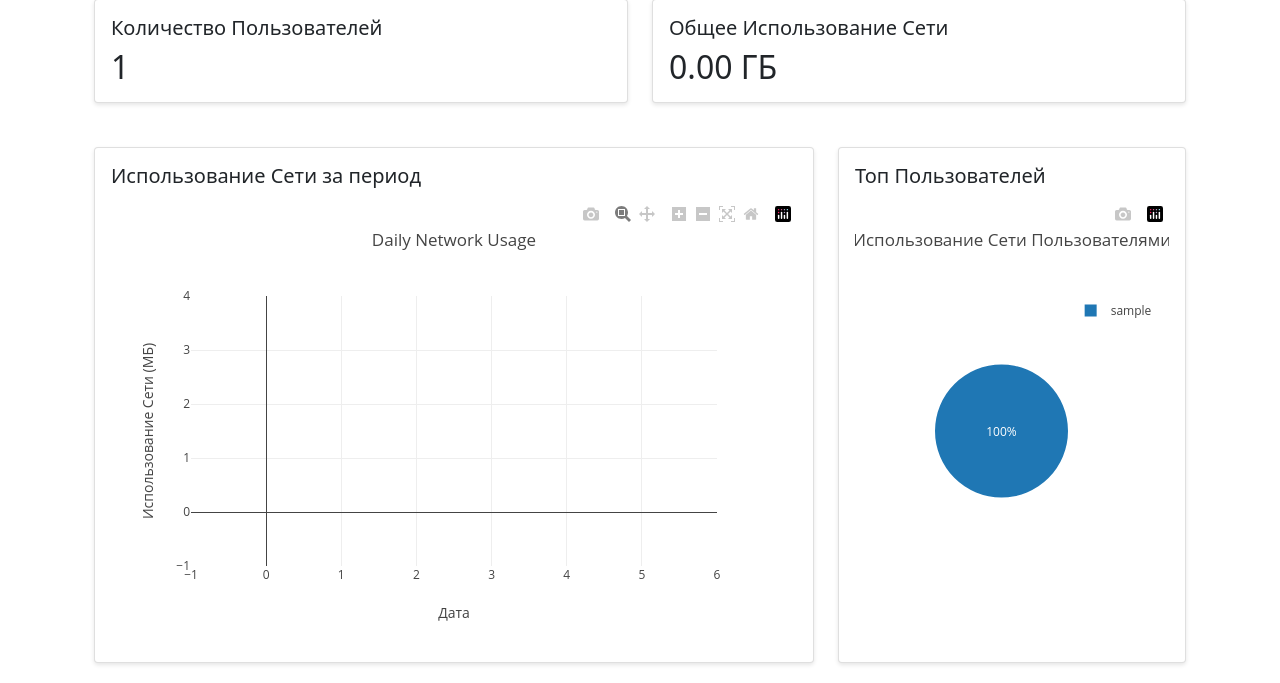
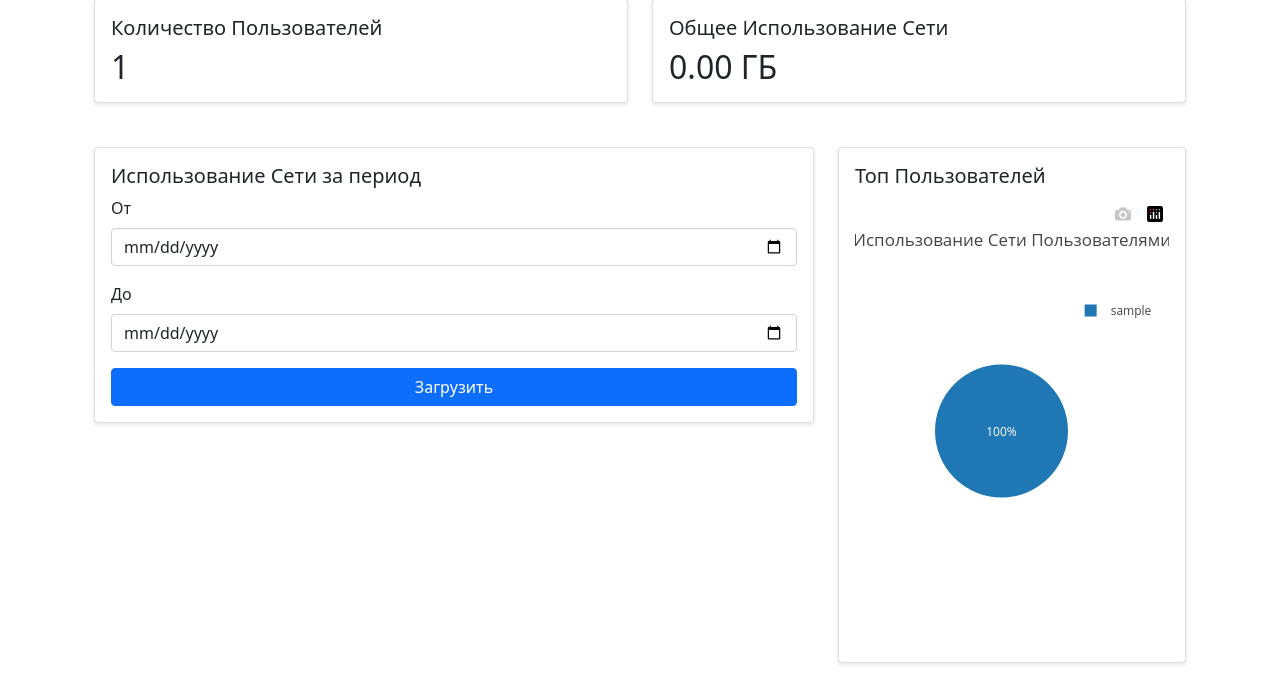
Before and after one commit to FranChesK0/tmp-netusage-as, a Flask app: page /admin/dashboard in a window 1280 px wide. Shown: the part 161-844 px from the top of the page. Run offline with Flask 3, Linux system fonts and the light colour scheme; a user stored in the database is signed in; tables that the repository leaves empty hold one stand-in row (values such as "Sample post"); some libraries are stand-ins or nearby versions.

Commit message:
add date form

```diff
--- a/app/admin/forms.py
+++ b/app/admin/forms.py
@@ -1,5 +1,5 @@
 from flask_wtf import FlaskForm
-from wtforms import BooleanField, PasswordField, StringField, SubmitField
+from wtforms import BooleanField, DateField, PasswordField, StringField, SubmitField
 from wtforms.validators import DataRequired, Email, ValidationError
 
 from app.models import User
@@ -21,3 +21,9 @@ class UserForm(FlaskForm):
         user = User.query.filter_by(email=field.data).first()
         if user is not None:
             raise ValidationError("Используйте другой адрес почты.")
+
+
+class DateForm(FlaskForm):
+    start = DateField("От", validators=[DataRequired()])
+    end = DateField("До", validators=[DataRequired()])
+    submit = SubmitField("Загрузить")
--- a/app/admin/routes.py
+++ b/app/admin/routes.py
@@ -1,5 +1,5 @@
 import json
-from datetime import datetime, timedelta
+from datetime import datetime, time
 from functools import wraps
 
 from flask import flash, jsonify, redirect, render_template, request, url_for
@@ -7,7 +7,7 @@ from flask_login import current_user, login_required
 
 from app import db
 from app.admin import bp
-from app.admin.forms import UserForm
+from app.admin.forms import DateForm, UserForm
 from app.models import UsageRecord, User
 
 
@@ -22,38 +22,55 @@ def admin_required(f):
     return decorated_function
 
 
-@bp.route("/dashboard")
+@bp.route("/dashboard", methods=["GET", "POST"])
 @login_required
 @admin_required
 def dashboard():
+    form = DateForm()
     total_users = User.query.count()
     total_usage = db.session.query(db.func.sum(UsageRecord.data_used)).scalar() or 0
 
-    # Get usage data for the graph
-    end_date = datetime.now()
-    start_date = end_date - timedelta(days=30)
+    if form.validate_on_submit():
+        # Get usage data for the graph
+        # end_date = datetime.now()
+        # start_date = end_date - timedelta(days=30)
+        start_date = datetime.combine(form.start.data, time())
+        end_date = datetime.combine(form.end.data, time())
 
-    usage_data = (
-        db.session.query(
-            db.func.date(UsageRecord.timestamp).label("date"),
-            db.func.sum(UsageRecord.data_used).label("total_data"),
+        usage_data = (
+            db.session.query(
+                db.func.date(UsageRecord.timestamp).label("date"),
+                db.func.sum(UsageRecord.data_used).label("total_data"),
+            )
+            .filter(
+                UsageRecord.timestamp >= start_date, UsageRecord.timestamp <= end_date
+            )
+            .group_by(db.func.date(UsageRecord.timestamp))
+            .order_by("date")
+            .all()
         )
-        .filter(UsageRecord.timestamp >= start_date, UsageRecord.timestamp <= end_date)
-        .group_by(db.func.date(UsageRecord.timestamp))
-        .order_by("date")
-        .all()
-    )
 
-    dates = [str(record.date) for record in usage_data]
-    values = [float(record.total_data) for record in usage_data]
+        dates = [str(record.date) for record in usage_data]
+        values = [float(record.total_data) for record in usage_data]
+
+        return render_template(
+            "admin/dashboard.html",
+            title="Анализ Трафика",
+            total_users=total_users,
+            total_usage=total_usage,
+            dates=json.dumps(dates),
+            values=json.dumps(values),
+            form=form,
+        )
 
     return render_template(
         "admin/dashboard.html",
         title="Анализ Трафика",
         total_users=total_users,
         total_usage=total_usage,
-        dates=json.dumps(dates),
-        values=json.dumps(values),
+        dates=json.dumps(None),
+        values=json.dumps(None),
+        form=form,
     )
 
 
--- a/app/templates/admin/dashboard.html
+++ b/app/templates/admin/dashboard.html
@@ -34,6 +34,26 @@
             <div class="card">
                 <div class="card-body">
                     <h5 class="card-title">Использование Сети за период</h5>
+                    <form method="POST">
+                        {{ form.hidden_tag() }}
+                        <div class="mb-3">
+                            {{ form.start.label(class="form-label") }}
+                            {{ form.start(class="form-control") }}
+                            {% for error in form.start.errors %}
+                                <span class="text-danger">{{ error }}</span>
+                            {% endfor %}
+                        </div>
+                        <div class="mb-3">
+                            {{ form.end.label(class="form-label") }}
+                            {{ form.end(class="form-control") }}
+                            {% for error in form.end.errors %}
+                                <span class="text-danger">{{ error }}</span>
+                            {% endfor %}
+                        </div>
+                        <div class="d-grid">
+                            {{ form.submit(class="btn btn-primary") }}
+                        </div>
+                    </form>
                     <div id="usageChart"></div>
                 </div>
             </div>
@@ -56,6 +76,7 @@
     const dates = {{ dates|safe }};
     const values = {{ values|safe }};
 
+    if (dates && values) {
         const usageTrace = {
             x: dates,
             y: values,
@@ -71,6 +92,7 @@
         };
 
         Plotly.newPlot('usageChart', [usageTrace], usageLayout);
+    };
 
     // Top Users Chart
     fetch('/admin/api/usage_stats')
```
Lines whose indentation alone changed are shown as unchanged.
